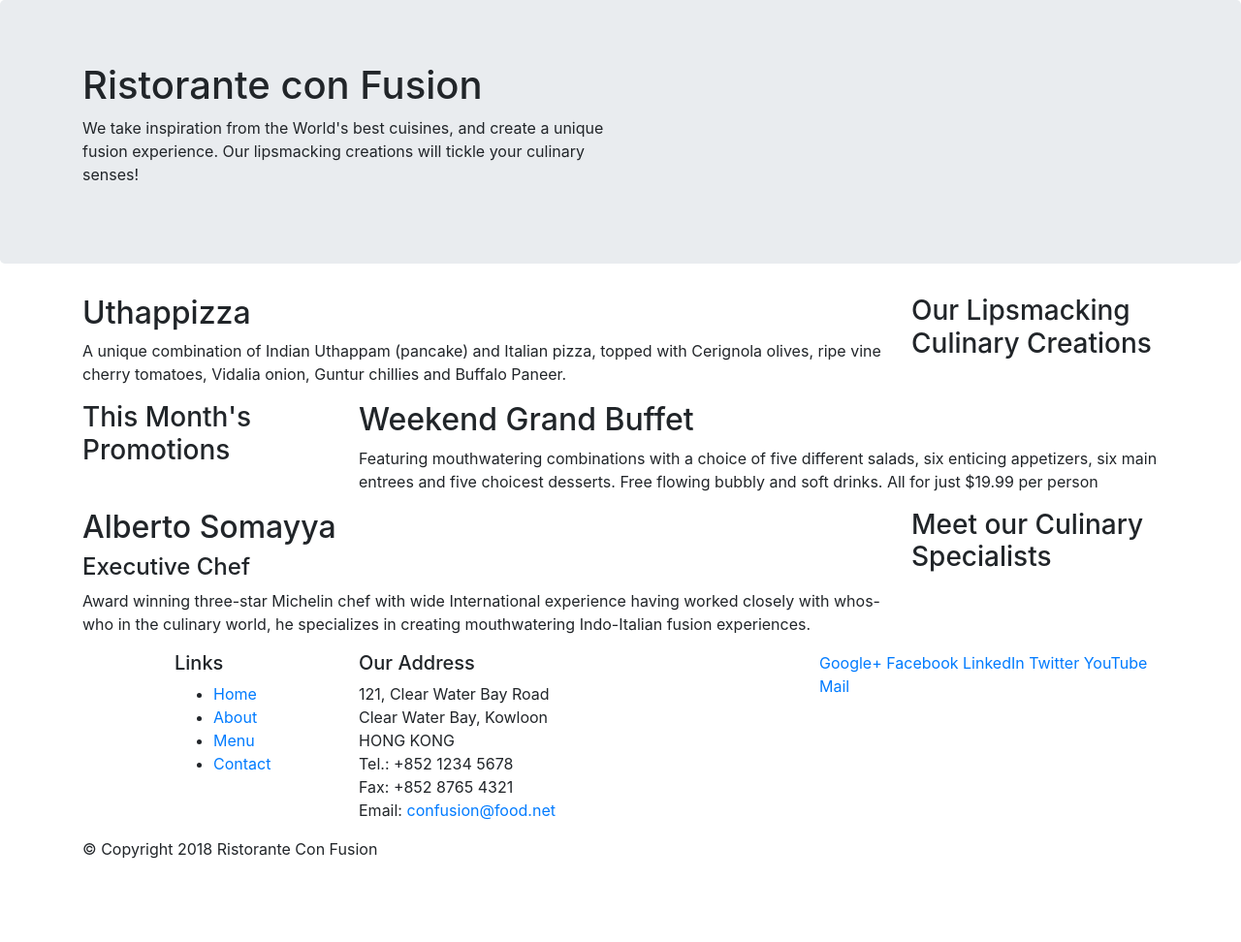
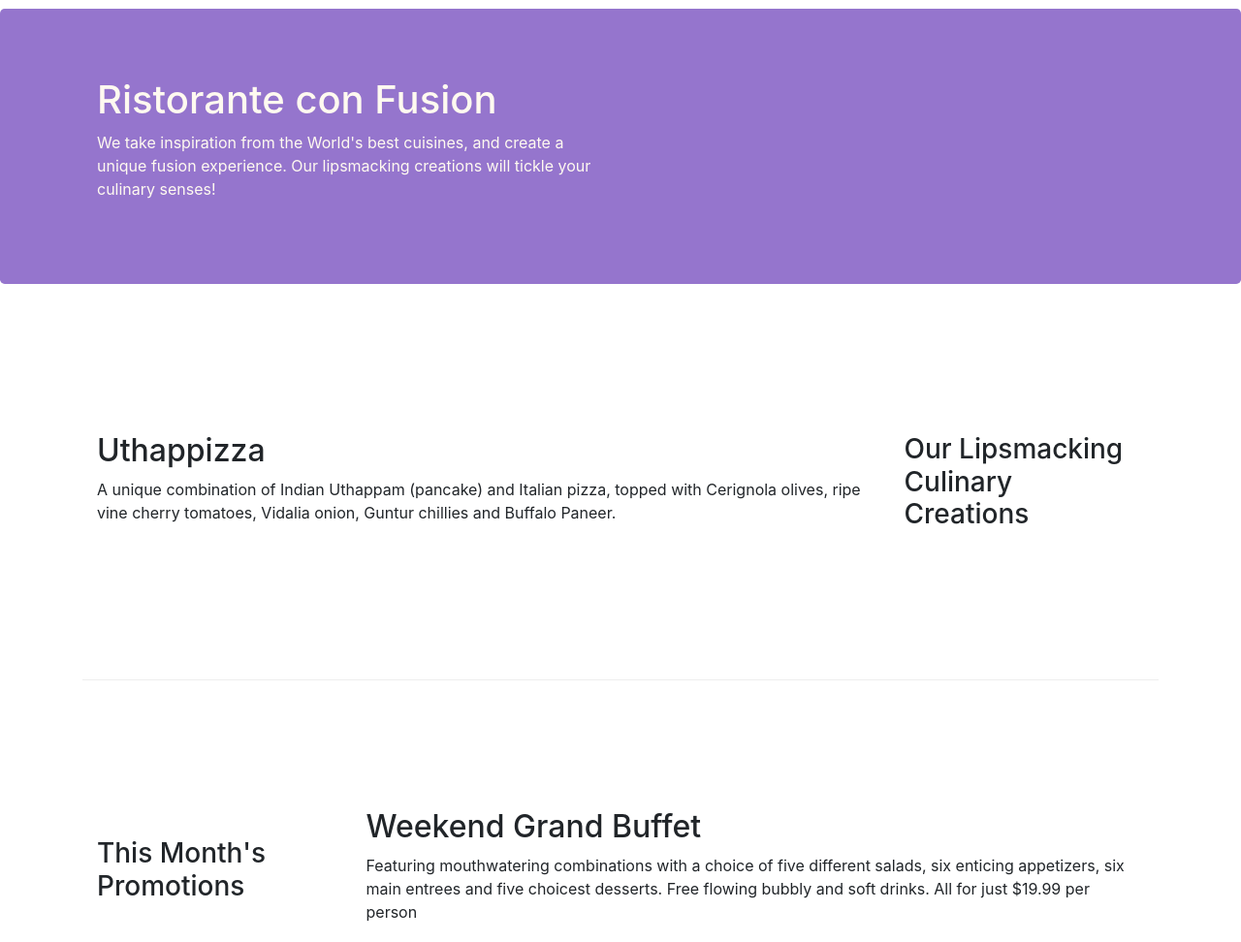
Before and after one commit to srikantabu/Bootstrap, a website: page index.html in a window 1280 px wide. Shown: the top 972 px of the page at 97% size. Before the commit the page ends 904 px from the top, so only its background shows below. Drawn offline with nearby package versions, Linux system fonts and the light colour scheme.

Commit message:
Commit 12092018

```diff
--- /dev/null
+++ b/CSS/styles.css
@@ -0,0 +1,30 @@
+.row-header{
+	margin: 0px auto;
+	padding: 0px auto;
+}
+
+.row-content{
+	margin: 0px auto;
+	padding: 50px 0px 50px 0px;
+	border-bottom: 1px ridge;
+	min-height: 400px;
+}
+
+.footer{
+	background-color: #D1C4E9;
+	margin: 0px auto;
+	padding: 20px 0px 20px 0px;
+}
+
+.jumbotron{
+	padding: 70px 30px 70px 30px;
+	margin: 09px auto;
+	background: #9575CD;
+	color: floralwhite;
+}
+
+.address{
+	font-size: 80%;
+	margin: 0px;
+	color: #0F0F0F;
+}
--- a/index.html
+++ b/index.html
@@ -9,6 +9,9 @@
 
     <!-- Bootstrap CSS -->
     <link rel="stylesheet" href="node_modules/bootstrap/dist/css/bootstrap.min.css">
+
+    <link rel="stylesheet" href="CSS/styles.css">
+
     <title>Ristorante Con Fusion</title>
 </head>
 
@@ -16,7 +19,7 @@
 
     <header class="jumbotron">
         <div class="container">
-            <div class="row">
+            <div class="row row-header">
                 <div class="col-12 col-sm-6">
                     <h1>Ristorante con Fusion</h1>
                     <p>We take inspiration from the World's best cuisines, and create a unique fusion experience. Our lipsmacking creations will tickle your culinary senses!</p>
@@ -28,7 +31,7 @@
     </header>
 
     <div class="container">
-        <div class="row">
+        <div class="row row-content align-items-center" >
             <div class="col-12 col-sm-4 order-sm-last col-md-3">
                 <h3>Our Lipsmacking Culinary Creations</h3>
             </div>
@@ -39,7 +42,7 @@
         </div>
 
 
-        <div class="row">
+        <div class="row row-content align-items-center">
             <div class="col-12 col-sm-4 col-md-3">
                 <h3>This Month's Promotions</h3>
             </div>
@@ -49,7 +52,7 @@
             </div>
         </div>
 
-        <div class="row">
+        <div class="row row-content align-items-center">
             <div class="col-12 col-sm-4 order-sm-last col-md-3">
                 <h3>Meet our Culinary Specialists</h3>
             </div>
@@ -61,12 +64,12 @@
         </div>
     </div>
 
-    <footer>
+    <footer class="footer">
         <div class="container">
             <div class="row">
                 <div class="col-4 offset-1 col-sm-2">
                     <h5>Links</h5>
-                    <ul>
+                    <ul class="list-unstyled">
                         <li><a href="#">Home</a></li>
                         <li><a href="#">About</a></li>
                         <li><a href="#">Menu</a></li>
@@ -75,7 +78,7 @@
                 </div>
                 <div class="col-7 col-sm-5">
                     <h5>Our Address</h5>
-                    <address>
+                    <address class="address">
 		              121, Clear Water Bay Road<br>
 		              Clear Water Bay, Kowloon<br>
 		              HONG KONG<br>
@@ -84,8 +87,8 @@
 		              Email: <a href="mailto:confusion@food.net">confusion@food.net</a>
 		           </address>
                 </div>
-                <div class="col-12 col-sm-4">
-                    <div>
+                <div class="col-12 col-sm-4 align-self-center">
+                    <div class="text-center">
                         <a href="http://google.com/+">Google+</a>
                         <a href="http://www.facebook.com/profile.php?id=">Facebook</a>
                         <a href="http://www.linkedin.com/in/">LinkedIn</a>
@@ -95,7 +98,7 @@
                     </div>
                 </div>
            </div>
-           <div class="row">
+           <div class="row justify-content-center">
                 <div class="col-auto">
                     <p>© Copyright 2018 Ristorante Con Fusion</p>
                 </div>
```
